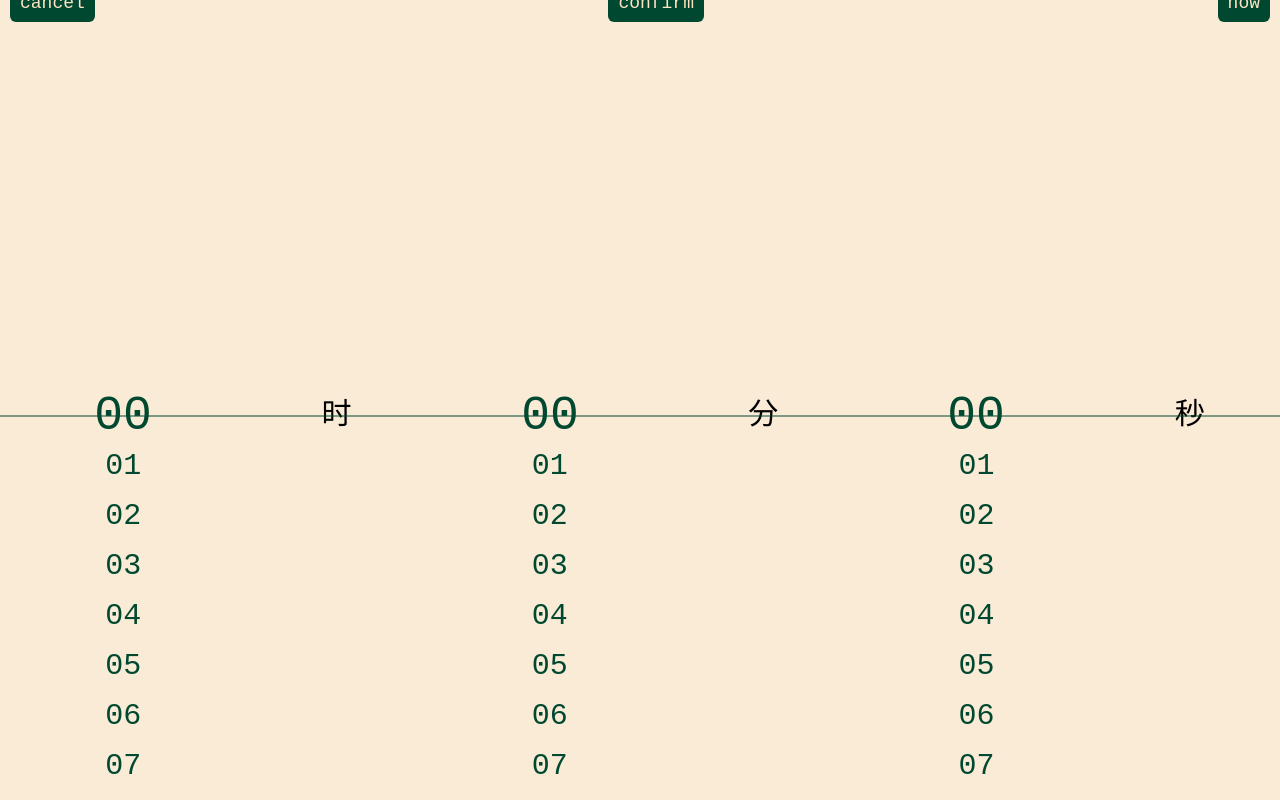
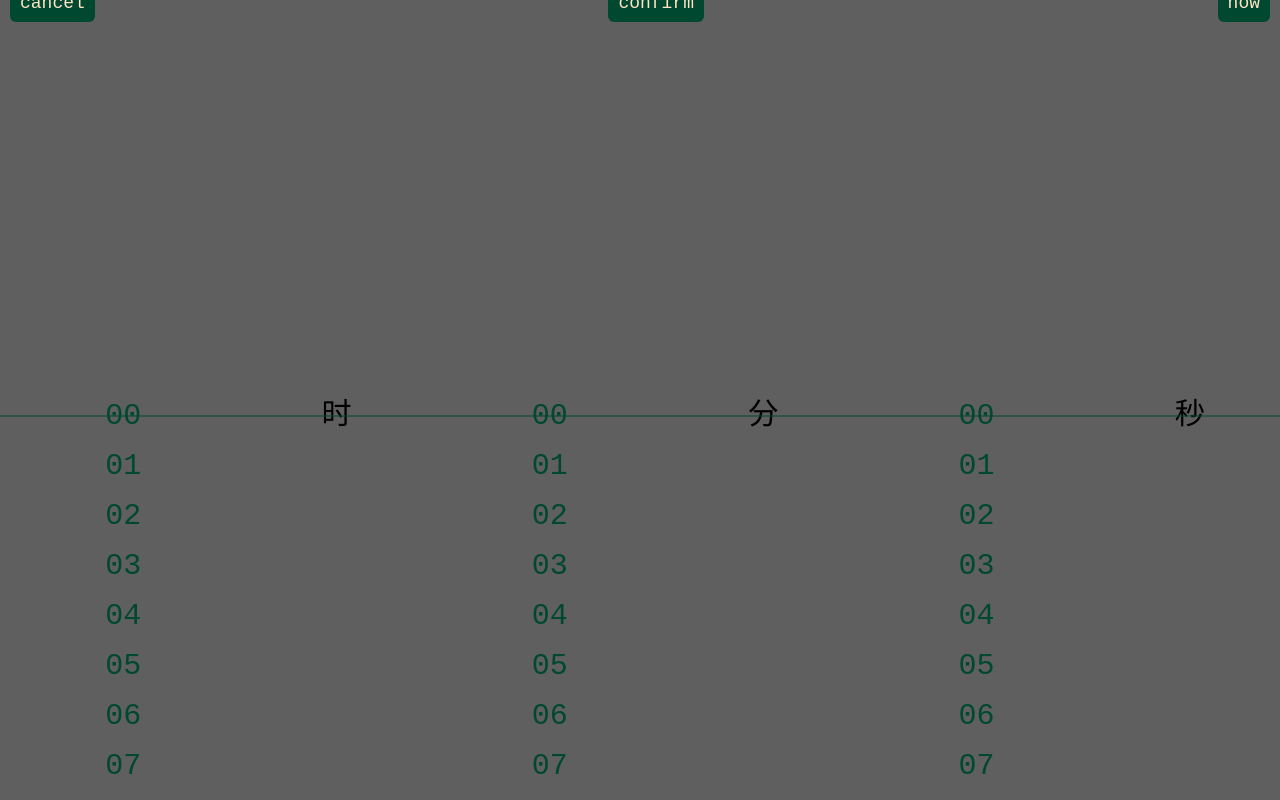
Before and after one commit to Pmmmmmmmmmm/eco-track, a Vue app: page /addOrder in a window 1280 px wide. Built offline with nearby package versions, Linux system fonts and the light colour scheme; a web font is replaced by a local one.

Commit message:
配置回显及默认值，统一类型

```diff
--- a/src/components/TimePicker/TimePicker.vue
+++ b/src/components/TimePicker/TimePicker.vue
@@ -1,6 +1,7 @@
 <script setup lang="ts">
 import { ref, reactive, toRefs, onBeforeMount, onMounted, useTemplateRef } from 'vue'
 import ScrollList from './components/ScrollList.vue'
+const { defaultValue } = defineProps<{ defaultValue?: string }>()
 const hourList = [
   '00',
   '01',
@@ -152,28 +153,44 @@ const secondList = [
   '58',
   '59'
 ]
+const emit = defineEmits(['handleConfirm', 'handleCancel'])
+
+let defaultValueList = defaultValue?.split(':')
 
 const hour = ref('00')
 const minute = ref('00')
 const second = ref('00')
+if (defaultValueList) {
+  hour.value = defaultValueList[0].padStart(2, '0')
+  minute.value = defaultValueList[1].padStart(2, '0')
+  second.value = defaultValueList[2].padStart(2, '0')
+}
 const time = defineModel('time', {
-  type: Object as () => [number, number, number],
-  default: [0, 0, 0]
+  type: Object as () => [string, string, string],
+  default: ['00', '00', '00']
 })
-
+function handleTimeConfirm() {
+  time.value = [hour.value, minute.value, second.value]
+  emit('handleConfirm', time.value)
+}
+function handleSetTimeNow() {
+  let now = new Date()
+  hour.value = now.getHours().toString().padStart(2, '0')
+  minute.value = now.getMinutes().toString().padStart(2, '0')
+  second.value = now.getSeconds().toString().padStart(2, '0')
+}
 onMounted(() => {})
 </script>
 <template>
   <div class="time-picker">
-    {{ hour }} : {{ minute }} : {{ second }}
     <div class="control-btn">
-      <div class="btn-item">cancel</div>
-      <div class="btn-item">confirm</div>
-      <div class="btn-item">now</div>
+      <div class="btn-item" @click="emit('handleCancel')">cancel</div>
+      <div class="btn-item" @click="handleTimeConfirm">confirm</div>
+      <div class="btn-item" @click="handleSetTimeNow">now</div>
     </div>
     <div class="input-line">
       <div class="line"></div>
-      <ScrollList :options="hourList" v-model="hour" />时
+      <ScrollList v-model="hour" :options="hourList" />时
       <ScrollList v-model="minute" :options="minuteList" />分
       <ScrollList v-model="second" :options="secondList" />秒
     </div>
@@ -184,7 +201,7 @@ onMounted(() => {})
   display: flex;
   flex-direction: column;
   width: 100vw;
-  background-color: antiquewhite;
+  background-color: rgb(95, 95, 95);
   .control-btn {
     display: flex;
     justify-content: space-between;
--- a/src/components/TimePicker/components/ScrollList.vue
+++ b/src/components/TimePicker/components/ScrollList.vue
@@ -1,8 +1,21 @@
 <script setup lang="ts">
-import { ref, reactive, toRefs, onBeforeMount, onMounted, useTemplateRef, watchEffect } from 'vue'
+import {
+  ref,
+  reactive,
+  toRefs,
+  onBeforeMount,
+  onMounted,
+  useTemplateRef,
+  watchEffect,
+  watch
+} from 'vue'
 import { useDomState } from '../../calendar/components/getDomState'
 const { options } = defineProps<{ options: unknown[] }>()
 
+const model = defineModel()
+watch(model, (val) => {
+  handleCurrentShow()
+})
 let listRef = useTemplateRef('listRef')
 let itemsRef = useTemplateRef('itemsRef')
 let itemPosList: Map<number, HTMLElement> | null = new Map()
@@ -38,8 +51,6 @@ function getTargetPositionList(target: HTMLElement[] | null, padding: number | n
   target.forEach((item) => {
     map.set(item.offsetTop - padding, item)
   })
-  // console.log(map)
-
   return map
 }
 function setDynamicPadding() {
@@ -73,6 +84,7 @@ function handleOnScroll(e: Event) {
     if (targetItem) targetItem.style.transform = `scale(${2 - 2 * Math.abs(currentRate)})`
     lastSelectedItem.value = targetItem ? targetItem : null
     currentSelectedItemPos = matchPos
+    model.value = targetItem.getAttribute('itemValue')
   }
 }
 
@@ -84,11 +96,11 @@ function handleDoneAction() {
 }
 function handleCurrentShow() {
   let target = itemsRef.value?.find((item) => {
-    let targetValue = item.getAttribute('value')
-    return '00' === targetValue
+    let targetValue = item.getAttribute('itemValue')
+    return model.value === targetValue
   })
   if (!target) return
-  target.style.transform = `scale(1.6)`
+  target.style.transform = `scale(2)`
 }
 onMounted(() => {
   handleCurrentShow()
@@ -101,7 +113,7 @@ onMounted(() => {
         class="scroll-item"
         ref="itemsRef"
         v-for="(item, index) in options"
-        :value="item"
+        :itemValue="item"
         :key="index"
       >
         {{ item }}
--- a/src/components/calendar/MyCalendar.vue
+++ b/src/components/calendar/MyCalendar.vue
@@ -2,15 +2,24 @@
 import { ref, computed } from 'vue'
 import DaysView from './components/DaysView.vue'
 import YearAndMonth from './components/YearAndMonth.vue'
-const year = ref()
-const month = ref()
-const day = ref()
-function setDefaultDate(defaultDate: Date = new Date()) {
-  year.value = defaultDate.getFullYear()
-  month.value = defaultDate.getMonth() + 1
-  day.value = defaultDate.getDate()
+const year = ref(new Date().getFullYear().toString())
+const month = ref('01')
+const day = ref('01')
+const { defaultValue } = defineProps<{ defaultValue?: string }>()
+function setDefaultDate(defaultDate: string | undefined) {
+  if (defaultDate) {
+    let dateList = defaultDate.split('-')
+    year.value = dateList[0]
+    month.value = dateList[1]
+    day.value = dateList[2]
+  }
 }
-setDefaultDate()
+setDefaultDate(defaultValue)
+function setDateToToday() {
+  let now = new Date()
+  year.value = now.getFullYear().toString()
+  month.value = (now.getMonth() + 1).toString().padStart(2, '0')
+}
 let currentView = ref<'calendar' | 'year&month'>('calendar')
 function handleViewChange() {
   if (currentView.value === 'calendar') {
@@ -21,7 +30,7 @@ function handleViewChange() {
 }
 const getTipText = computed(() => {
   let now = new Date()
-  let selectedDate = new Date(year.value, month.value - 1, day.value)
+  let selectedDate = new Date(Number(year.value), Number(month.value) - 1, Number(day.value))
   let diff = selectedDate.getTime() - now.getTime()
   let daysDiff = Math.ceil(diff / (1000 * 60 * 60 * 24))
   return daysDiff == 0
@@ -44,7 +53,7 @@ const emit = defineEmits(['handleConfirm', 'handleCancel'])
       <div class="ctrl-btn" @click="emit('handleCancel')">cancel</div>
       <div class="ctrl-btn" @click="emit('handleConfirm', [year, month, day])">confirm</div>
       <div class="ctrl-btn" @click="handleViewChange">切换视图</div>
-      <div class="ctrl-btn" @click="() => setDefaultDate()">今</div>
+      <div class="ctrl-btn" @click="setDateToToday">今</div>
     </div>
     <div class="calendar-body">
       <YearAndMonth
--- a/src/components/calendar/components/DaysView.vue
+++ b/src/components/calendar/components/DaysView.vue
@@ -2,21 +2,18 @@
 import { ref, reactive, toRefs, onBeforeMount, onMounted, watch, watchEffect } from 'vue'
 
 type DayItem = {
-  daysNum: number
-  monthNum: number
-  yearNum: number
+  daysNum: string
+  monthNum: string
+  yearNum: string
 }
 let year = defineModel('year', {
-  type: Number,
-  default: new Date().getFullYear()
+  type: String
 })
 let month = defineModel('month', {
-  type: Number,
-  default: new Date().getMonth() + 1
+  type: String
 })
 let day = defineModel('day', {
-  type: Number,
-  default: new Date().getDate()
+  type: String
 })
 const currentMonth = ref(new Date())
 const preMonth = ref(new Date())
@@ -27,6 +24,13 @@ let nextList = ref<DayItem[]>([])
 const daysInMonth = (date: Date) => new Date(date.getFullYear(), date.getMonth() + 1, 0).getDate()
 const firstDayOfWeek = (date: Date) => new Date(date.getFullYear(), date.getMonth(), 1).getDay()
 
+function getDateObj(date: Date, day: number): DayItem {
+  return {
+    daysNum: day.toString().padStart(2, '0'),
+    monthNum: (date.getMonth() + 1).toString().padStart(2, '0'),
+    yearNum: date.getFullYear().toString()
+  }
+}
 const fillDaysList = () => {
   const currentMonthDays = daysInMonth(currentMonth.value)
   const preMonthDays = daysInMonth(preMonth.value)
@@ -41,60 +45,40 @@ const fillDaysList = () => {
     // 比如当前月的第一天是周三，则需要填充上个月的最后两天形成完整的一周
     let needPreMonth = startDay - 1 // 计算上个月需要填充的天数(算出上月最后一天是周几就需要补几天)
     for (let day = preMonthDays; preList.value.length < needPreMonth; day--) {
-      preList.value.unshift({
-        daysNum: day,
-        monthNum: preMonth.value.getMonth() + 1,
-        yearNum: preMonth.value.getFullYear()
-      })
+      preList.value.unshift(getDateObj(preMonth.value, day))
     }
   } else if (startDay == 1) {
     // 补充一整周的上月日期
     for (let day = preMonthDays; preList.value.length < 7; day--) {
-      preList.value.unshift({
-        daysNum: day,
-        monthNum: preMonth.value.getMonth() + 1,
-        yearNum: preMonth.value.getFullYear()
-      })
+      preList.value.unshift(getDateObj(preMonth.value, day))
     }
   }
   for (let day = 1; day <= currentMonthDays; day++) {
-    currentList.value.push({
-      daysNum: day,
-      monthNum: currentMonth.value.getMonth() + 1,
-      yearNum: currentMonth.value.getFullYear()
-    })
+    currentList.value.push(getDateObj(currentMonth.value, day))
   }
   if (endDay > 1) {
     let needNextMonth = 7 - endDay + 1 // 计算下个月需要填充的天数（计算出本月最后一天是周几，再用7减去它，就是需要补的下个月的天数）
     for (let day = 1; nextList.value.length < needNextMonth; day++) {
-      nextList.value.push({
-        daysNum: day,
-        monthNum: nextMonth.value.getMonth() + 1,
-        yearNum: nextMonth.value.getFullYear()
-      })
+      nextList.value.push(getDateObj(nextMonth.value, day))
     }
   } else if (endDay == 1) {
     // 补充一整周的下月日期
     for (let day = 1; nextList.value.length < 7; day++) {
-      nextList.value.push({
-        daysNum: day,
-        monthNum: nextMonth.value.getMonth() + 1,
-        yearNum: nextMonth.value.getFullYear()
-      })
+      nextList.value.push(getDateObj(nextMonth.value, day))
     }
   }
 }
 watchEffect(() => {
   currentMonth.value = new Date(`${year.value}-${month.value}`)
-  if (month.value == 1) {
-    preMonth.value = new Date(`${year.value - 1}-12`)
+  if (month.value == '1') {
+    preMonth.value = new Date(`${Number(year.value) - 1}-12`)
     nextMonth.value = new Date(`${year.value}-2`)
-  } else if (month.value == 12) {
-    nextMonth.value = new Date(`${year.value + 1}-1`)
+  } else if (month.value == '12') {
+    nextMonth.value = new Date(`${Number(year.value) + 1}-1`)
     preMonth.value = new Date(`${year.value}-11`)
   } else {
-    preMonth.value = new Date(`${year.value}-${month.value - 1}`)
-    nextMonth.value = new Date(`${year.value}-${month.value + 1}`)
+    preMonth.value = new Date(`${year.value}-${Number(month.value) - 1}`)
+    nextMonth.value = new Date(`${year.value}-${Number(month.value) + 1}`)
   }
   fillDaysList()
 })
--- a/src/views/addOrder/addOrder.vue
+++ b/src/views/addOrder/addOrder.vue
@@ -9,7 +9,12 @@ onBeforeMount(() => {})
 onMounted(() => {})
 let commodity = ref('')
 let amount = ref(0)
-let transactionTime = ref('')
+let transactionTime = ref(
+  `${new Date().getHours().toString().padStart(2, '0')}:${new Date().getMinutes().toString().padStart(2, '0')}:${new Date().getSeconds().toString().padStart(2, '0')}`
+)
+let transactionDate = ref(
+  `${new Date().getFullYear()}-${new Date().getMonth() + 1}-${new Date().getDate()}`
+)
 
 const handleSubmit = async () => {
   let res = await addOrder({
@@ -18,21 +23,32 @@ const handleSubmit = async () => {
     transactionTime: transactionTime.value
   })
 }
-let selectedDate = ref(new Date())
 let visible = ref<boolean>(false)
-let TimePickerVisible = ref<boolean>(true)
+let timePickerVisible = ref<boolean>(true)
 function handleCalendarSelected(date: [number, number, number]) {
-  selectedDate.value = new Date(date[0], date[1] - 1, date[2])
+  transactionDate.value = `${date[0]}-${date[1]}-${date[2]}`
   visible.value = false
+}
+function handleTimeSelected(time: [string, string, string]) {
+  transactionTime.value = `${time[0]}:${time[1]}:${time[2]}`
+  timePickerVisible.value = false
 }
 </script>
 <template>
   <div class="add-order">
     <PopUp v-model:visible="visible" location="bottom">
-      <MyCalendar @handle-confirm="handleCalendarSelected" @handle-cancel="visible = false" />
+      <MyCalendar
+        :default-value="transactionDate"
+        @handle-confirm="handleCalendarSelected"
+        @handle-cancel="visible = false"
+      />
     </PopUp>
-    <PopUp v-model:visible="TimePickerVisible" location="bottom">
-      <TimePicker />
+    <PopUp v-model:visible="timePickerVisible" location="bottom">
+      <TimePicker
+        :default-value="transactionTime"
+        @handle-confirm="handleTimeSelected"
+        @handle-cancel="timePickerVisible = false"
+      />
     </PopUp>
     <div class="add-form">
       <div class="form-item">
@@ -46,16 +62,15 @@ function handleCalendarSelected(date: [number, number, number]) {
       <div class="form-item">
         <div class="label">DATE：</div>
         <div class="time-input">
-          {{ selectedDate.getFullYear() }}/{{ selectedDate.getMonth() + 1 }}/{{
-            selectedDate.getDate()
-          }}
-          <div class="btn" @click="visible = true">SELECT DATE</div>
+          {{ transactionDate }}
+          <div class="btn" @click="visible = true">SELECT</div>
         </div>
       </div>
       <div class="form-item">
         <div class="label">TIME：</div>
         <div class="time-input">
-          <div class="btn">SELECT TIME</div>
+          {{ transactionTime }}
+          <div class="btn" @click="timePickerVisible = true">SELECT</div>
         </div>
       </div>
       <div class="submit-btn" @click="handleSubmit">SUBMIT</div>
```
Also changed, not shown: src/components/calendar/components/YearAndMonth.vue (+6 -7 lines).
